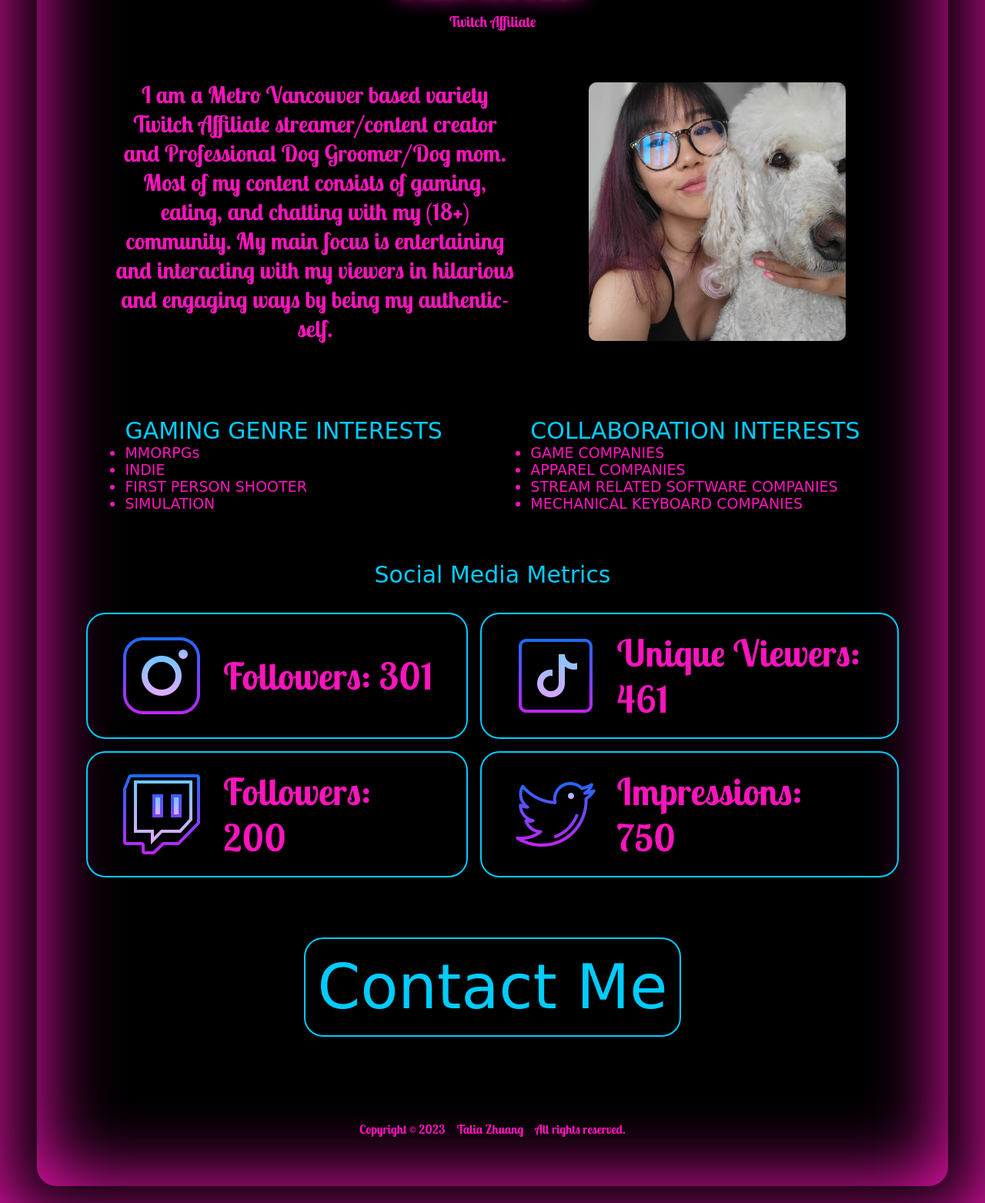
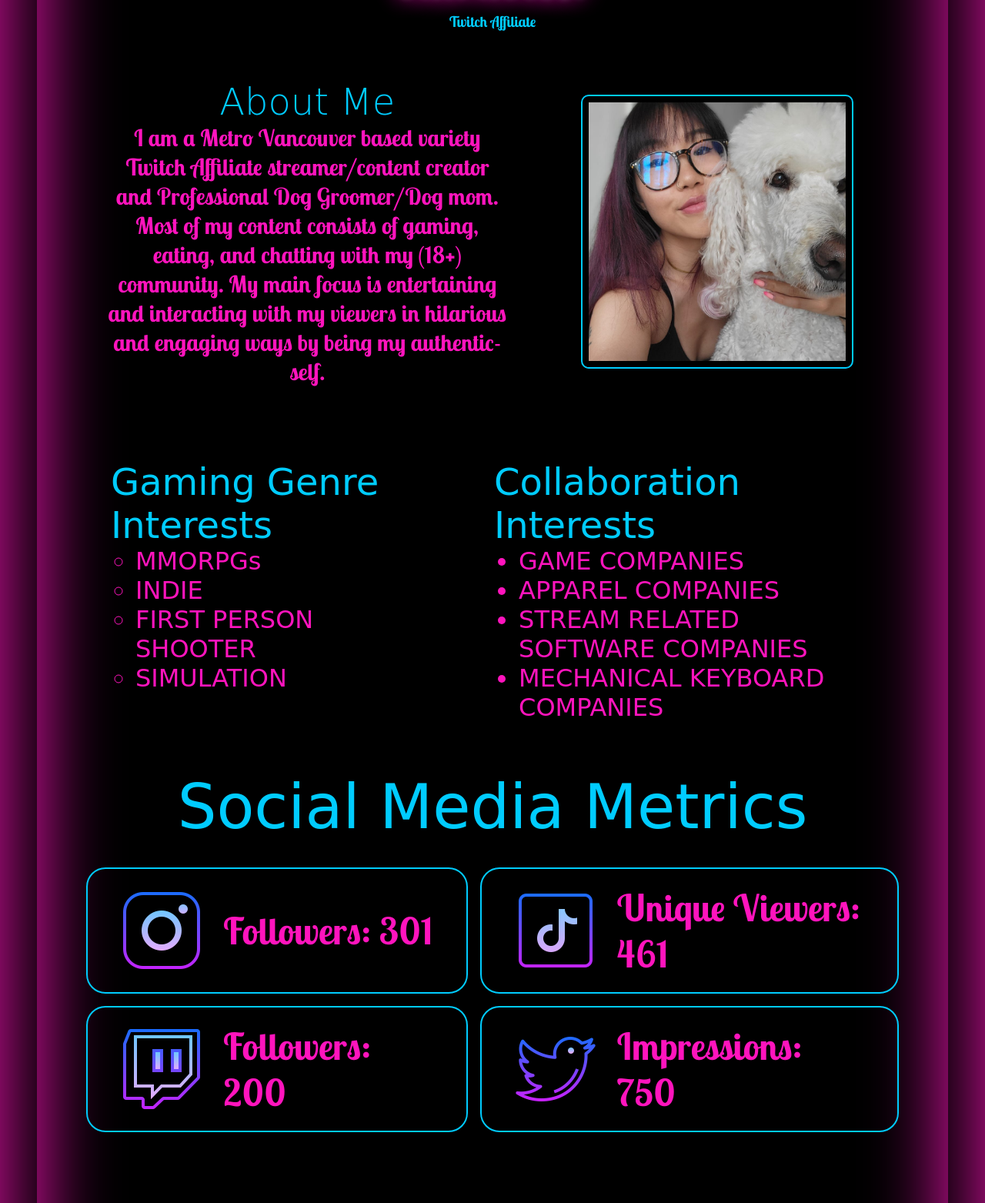
Before and after one commit to taliaairma/narwhal-bunny, a plain HTML site: page index.html in a window 1280 px wide. Shown: the part 173-1736 px from the top of the page at 77% size. Drawn offline with Linux system fonts and the light colour scheme; a web font is replaced by a local one.

Commit message:
updated stylings in home and contact

```diff
--- a/index.css
+++ b/index.css
@@ -67,7 +67,7 @@ header a {
 }
 
 h1 {
-  color: hsl(317 100% 54%);
+  color: rgb(0, 204, 255);
   text-align: center;
   font-size: 19px;
   font-family: "Lobster Two", cursive;
@@ -83,6 +83,12 @@ h1 {
   align-items: center;
 }
 
+.p-title {
+  font-size: 3rem;
+  color: rgb(0, 204, 255);
+  font-family: "Katibeh", cursive;
+}
+
 .profile-container p {
   flex-basis: 50%;
   text-align: left;
@@ -94,10 +100,12 @@ h1 {
   text-align: center;
 }
 
-.profile-container img {
+.profile-img {
   max-height: 21rem;
   max-width: auto;
   border-radius: 10px;
+  border: 2px solid rgb(0, 204, 255);
+  padding: 0.5rem;
 }
 
 img {
@@ -123,30 +131,32 @@ img {
 .gg-int,
 .collab-int {
   font-family: "Katibeh", cursive;
-  font-size: 30px;
+  font-size: 3rem;
   padding: 0 3rem 3rem 3rem;
   color: rgb(0, 204, 255);
 }
 
 .genre {
-  font-size: 19px;
+  font-size: 2rem;
   font-family: "Katibeh", cursive;
   color: hsl(317 100% 54%);
+  margin-left: 2rem;
+  list-style-type: circle;
 }
 
 .collabs {
-  font-size: 19px;
+  font-size: 2rem;
   font-family: "Katibeh", cursive;
   color: hsl(317 100% 54%);
+  margin-left: 2rem;
 }
 
 /* start of social media metrics here */
 
-.sm-metrics-title,
-.contact-link-out {
+.sm-metrics-title {
   padding: 1rem;
   font-family: "Katibeh", cursive;
-  font-size: 30px;
+  font-size: 5rem;
   text-align: center;
   justify-self: center;
   color: rgb(0, 204, 255);
@@ -202,24 +212,30 @@ img {
 }
 
 /* end of social media metrics here */
-
 .contact-div {
+  padding: 7rem 5rem 5rem 5rem;
   display: block;
   text-align: center;
-  padding: 5rem 0;
 }
 
 .contact-link-out {
-  font-size: 5rem;
   text-decoration: none;
+  font-family: "Lobster Two", cursive;
+  color: hsl(317 100% 54%);
   border: 2px solid rgb(0, 204, 255);
   border-radius: 25px;
+  font-size: 5rem;
+  padding: 1rem 2rem;
+}
 
+.contact-link-out:hover {
+  color: rgb(0, 204, 255);
+  border: 2px solid rgb(255, 20, 189);
 }
 
 .footer {
   font-family: "Lobster Two", cursive;
   justify-content: center;
   text-align: center;
-  padding: 3rem 0 1rem 0;
+  padding: 1rem 0 1rem 0;
 }
--- a/index.html
+++ b/index.html
@@ -24,18 +24,21 @@
     <h1>Twitch Affiliate<br /></h1>
     <div class="profile-container">
       <p>
+        <span class="p-title">About Me</span><br />
         I am a Metro Vancouver based variety Twitch Affiliate streamer/content
         creator and Professional Dog Groomer/Dog mom. Most of my content
         consists of gaming, eating, and chatting with my (18+) community. My
         main focus is entertaining and interacting with my viewers in hilarious
         and engaging ways by being my authentic-self.
       </p>
-      <img src="./assets/icons/profile-pic.jpg" alt="" class="profile-img" />
+      <div class="img-container">
+        <img src="./assets/icons/profile-pic.jpg" alt="" class="profile-img" />
+      </div>
     </div>
 
     <div class="interests-container">
       <div class="gg-int">
-        GAMING GENRE INTERESTS
+        Gaming Genre Interests
         <ul class="genre">
           <li>MMORPGs</li>
           <li>INDIE</li>
@@ -45,7 +48,7 @@
       </div>
 
       <div class="collab-int">
-        COLLABORATION INTERESTS
+        Collaboration Interests
         <ul class="collabs">
           <li>GAME COMPANIES</li>
           <li>APPAREL COMPANIES</li>
@@ -75,7 +78,7 @@
           alt="tiktok icon"
         />
         <div class="card">
-          <div class="description"> Unique Viewers: 461</div>
+          <div class="description">Unique Viewers: 461</div>
         </div>
       </div>
       <div class="cards twitch-space">
@@ -85,7 +88,7 @@
           alt="twitch icon"
         />
         <div class="card">
-          <div class="description">Followers: 200 </div>
+          <div class="description">Followers: 200</div>
         </div>
       </div>
       <div class="cards twitter-space">
@@ -101,7 +104,7 @@
     </div>
 
     <div class="contact-div">
-      <a href="./views/contact.html" class="contact-link-out">Contact Me</a>
+      <a href="./views/contact.html" class="contact-link-out">Contact Me!</a>
     </div>
 
     <div>
```
Also changed, not shown: stylesheets/contact.css (+33 -0 lines), views/contact.html (+20 -2 lines).
